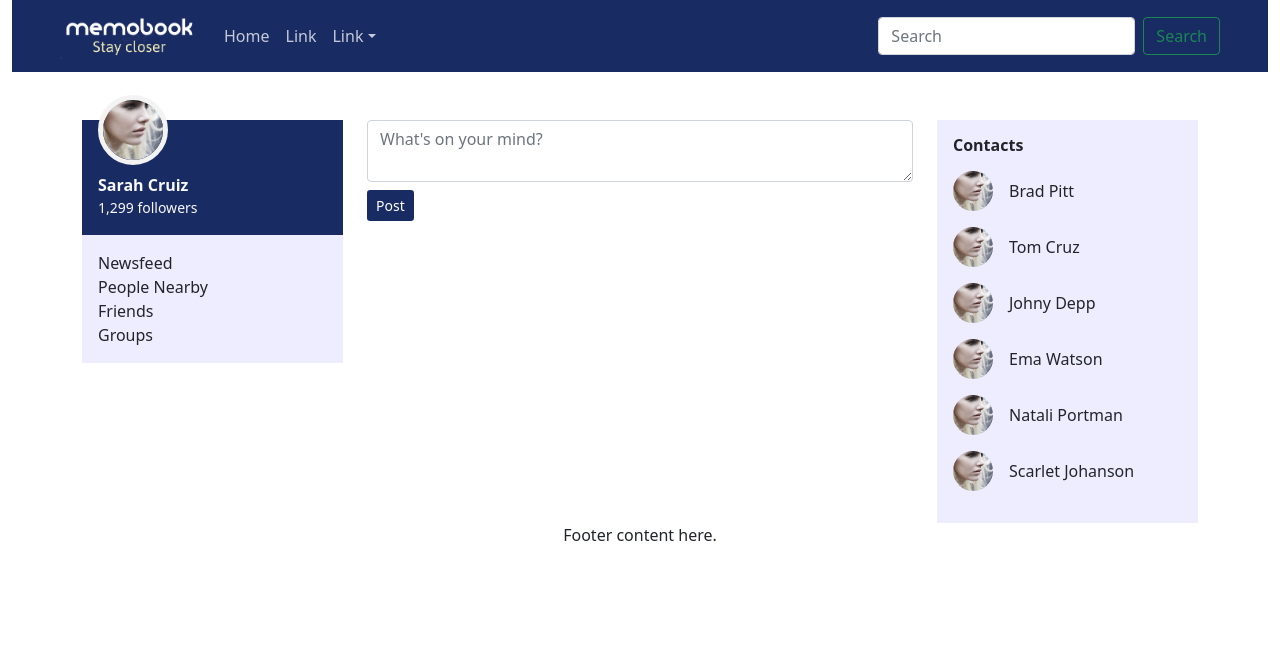
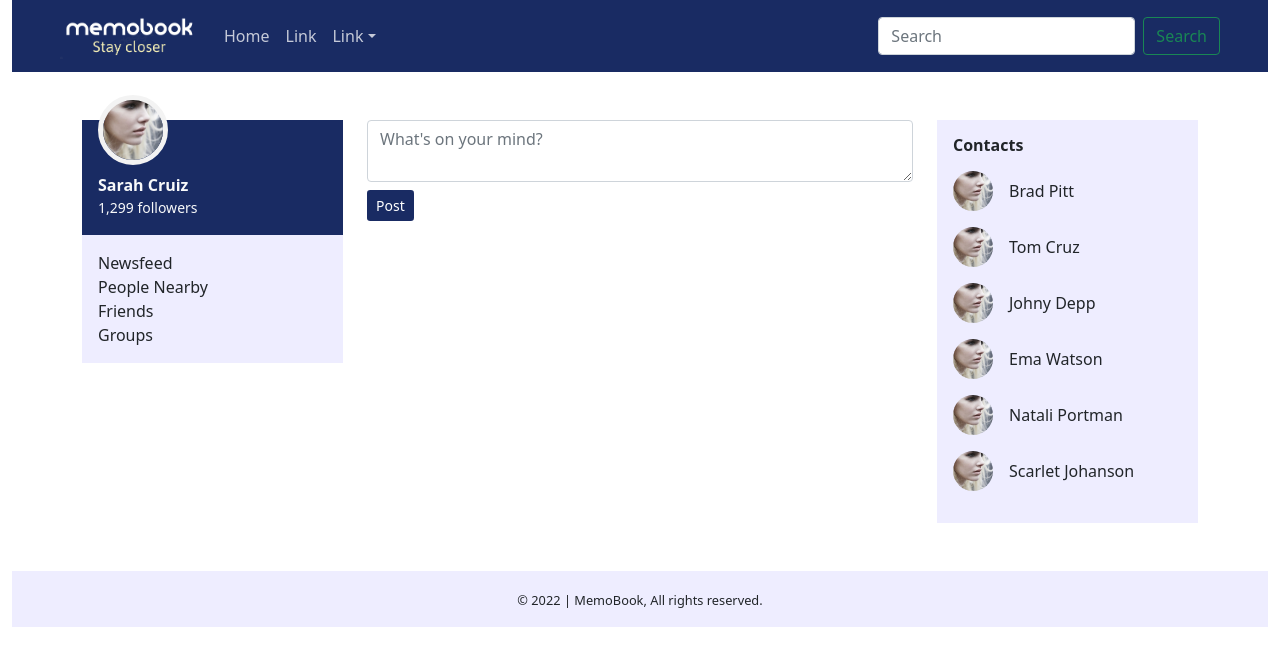
Before and after one commit to mak-alamin/memobook, a React (Create React App) app in the folder frontend/: page / in a window 1280 px wide. Shown: the top 666 px of the page. Built offline with nearby package versions, Linux system fonts and the light colour scheme.

Commit message:
added footer copyright

```diff
--- a/frontend/src/Layout/Footer/Footer.js
+++ b/frontend/src/Layout/Footer/Footer.js
@@ -2,9 +2,9 @@ import React from "react";
 
 function Footer() {
   return (
-    <footer className="footer">
+    <footer className="footer bg-light py-3 mt-5">
       <div className="text-center">
-        <span>Footer content here.</span>
+        <small>&copy; 2022 | MemoBook, All rights reserved.</small>
       </div>
     </footer>
   );
```
